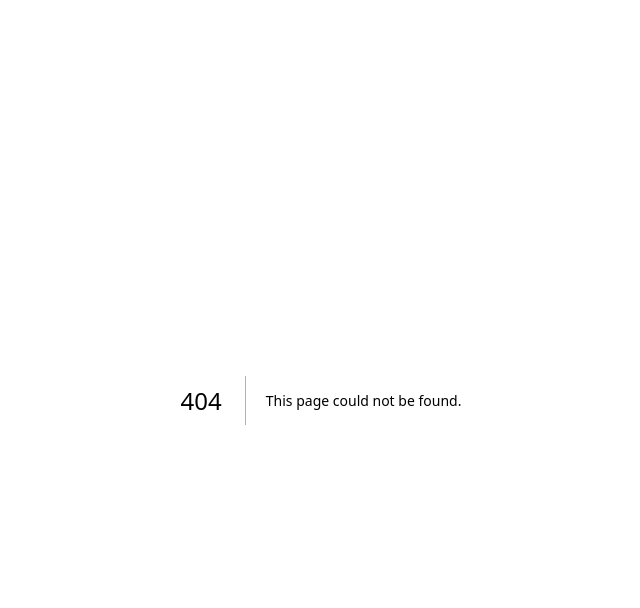
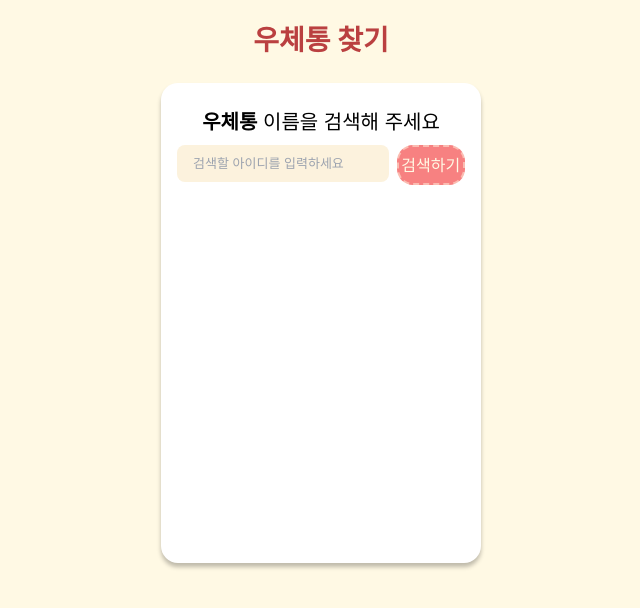
Before and after one commit to PostBoxProject/frontend, a Next.js app: page /postBoxSearch in a window 1280 px wide. Before the commit this address had no page. Shown: the top 608 px of the page, without its empty margins (319-959 px from the left). Built offline with nearby package versions, Linux system fonts and the light colour scheme.

Commit message:
feat: postbox 검색 기능

```diff
--- a/src/app/letterSearch/page.tsx
+++ /dev/null
@@ -1,39 +0,0 @@
-"use client";
-
-import { useRouter } from "next/navigation";
-import { ChangeEvent, useState } from "react";
-
-export default function LetterSearch() {
-  const router = useRouter();
-  const [postName, setPostName] = useState<String>("");
-  const onChange = (e: ChangeEvent<HTMLInputElement>) => {
-    setPostName(e.target.value);
-  };
-  return (
-    <div className="flex flex-col items-center">
-      <div className="mb-[1.3rem] mt-[1.2rem] text-[#BA4040] text-[1.75rem] font-[700]  h-[2.6875rem]">
-        우체통 찾기
-      </div>
-      <div className="flex flex-col bg-white w-[20.3125rem] h-[18rem] shadow-modal rounded-[1.0625rem] items-center">
-        <div className="text-[1.25rem] h-[2.875rem] leading-[2.875rem] text-center ">
-          <span className="font-bold">우체통</span> 이름을 검색해 주세요
-        </div>
-        <input
-          className="w-[17.5rem] h-[2.3125rem] bg-[#FCF2DD] text-[0.8125rem] rounded-[0.5rem] p-4"
-          type="text"
-          placeholder="검색할 아이디를 입력하세요"
-          onChange={onChange}
-        />
-      </div>
-      <button
-        onClick={() => {
-          alert("search success");
-          router.push(`/postbox/${postName}`);
-        }}
-        className={`mt-[3.38rem] w-[20.125rem] h-[3.625rem] text-[#FFF9E4] rounded-2xl border-dashed border-btnborder border-2 bg-btn`}
-      >
-        우체통 들아가기
-      </button>
-    </div>
-  );
-}
--- a/src/app/main/page.tsx
+++ b/src/app/main/page.tsx
@@ -36,7 +36,7 @@ export default function MainPage() {
         </div>
         <div className={"w-btn h-btn bg-btn rounded-2xl"}>
           <button
-            onClick={() => router.push("/letterSearch")}
+            onClick={() => router.push("/postBoxSearch")}
             className={`w-[20.125rem] h-[3.625rem] text-[#FFF9E4] rounded-2xl border-dashed border-btnborder border-2 bg-btn m-[0.19rem]`}
           >
             다른 우체통 찾기
--- /dev/null
+++ b/src/app/postBoxSearch/page.tsx
@@ -0,0 +1,73 @@
+"use client";
+
+import { useRouter } from "next/navigation";
+import { ChangeEvent, useState } from "react";
+
+interface PostboxItem {
+  id: number;
+  name: string;
+  email: string;
+}
+
+export default function LetterSearch() {
+  const router = useRouter();
+  const [postName, setPostName] = useState<string>("");
+  const [searchResults, setSearchResults] = useState<Array<PostboxItem>>([]);
+
+  const onChange = (e: ChangeEvent<HTMLInputElement>) => {
+    setPostName(e.target.value);
+  };
+
+  const searchPostbox = async () => {
+    try {
+      // User-inputted keyword used in the API request
+      const response = await fetch(`/api/postboxs/${postName}?pageNo=1&pageSize=10`);
+      const data = await response.json();
+
+      // Update search results using data.items
+      setSearchResults(data.items || []);
+    } catch (error) {
+      console.error("Error fetching search results:", error);
+    }
+  };
+
+  return (
+    <div className="flex flex-col items-center">
+      <div className="mb-[1.3rem] mt-[1.2rem] text-[#BA4040] text-[1.75rem] font-[700]  h-[2.6875rem]">
+        우체통 찾기
+      </div>
+      <div className="flex flex-col bg-white w-[20rem] h-[30rem] shadow-modal rounded-[1.0625rem] items-center p-4">
+        <div className="flex flex-col items-center mb-4">
+          <div className="text-[1.25rem] h-[2.875rem] leading-[2.875rem] text-center ">
+            <span className="font-bold">우체통</span> 이름을 검색해 주세요
+          </div>
+          <div className="flex">
+            <input
+              className="w-full h-[2.3125rem] bg-[#FCF2DD] text-[0.8125rem] rounded-[0.5rem] p-4 mb-2"
+              type="text"
+              placeholder="검색할 아이디를 입력하세요"
+              onChange={onChange}
+            />
+            <button
+              onClick={searchPostbox}
+              className={`w-[6rem] h-[2.5rem] text-[#FFF9E4] rounded-2xl border-dashed border-btnborder border-2 bg-btn ml-2`}
+            >
+              검색하기
+            </button>
+          </div>
+        </div>
+        <div className="list-container">
+          {searchResults.map((item, index) => (
+            <div key={index} className="list-item" onClick={() => { router.push(`/postbox/${item.id}`); }}>
+
+              <p >Name: {item.name}</p>
+              <p >Email: {item.email}</p>
+
+              {index !== searchResults.length - 1 && <hr className="my-3 border-gray-300" />}
+            </div>
+          ))}
+        </div>
+      </div>
+    </div>
+  );
+}
```
